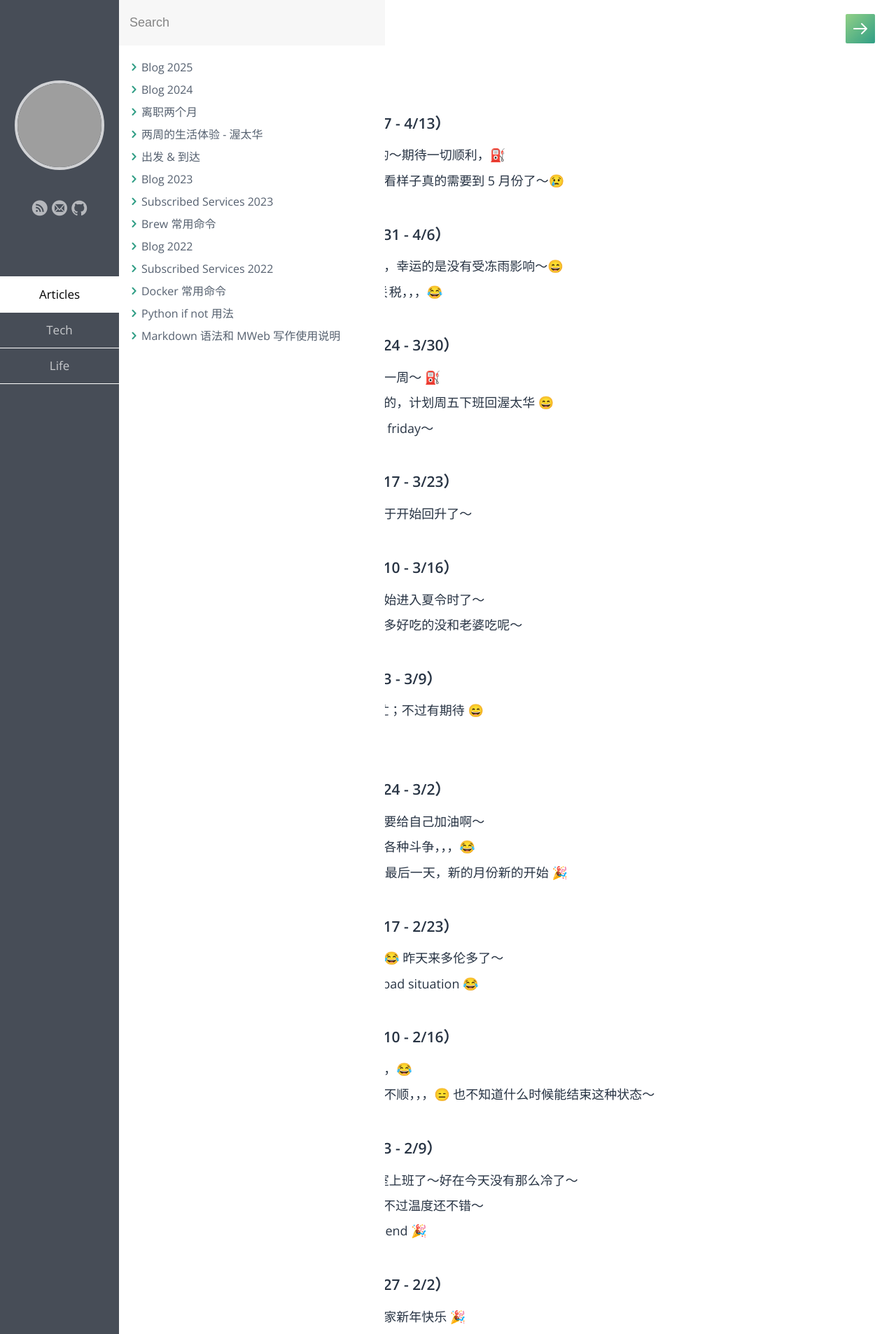
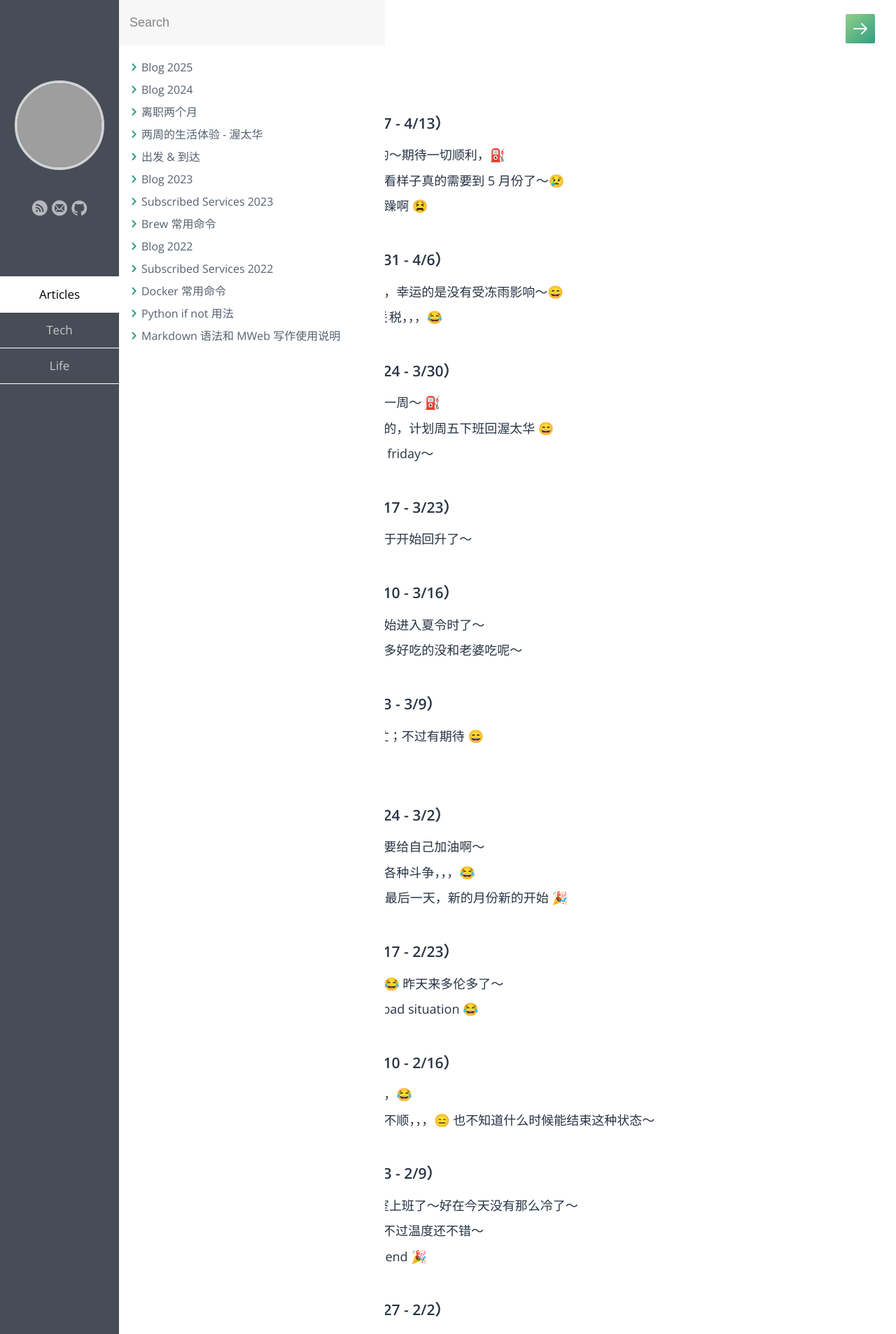
Before and after one commit to samxupeiran/samxupeiran.github.io, a Jekyll site: the page built from _posts/life/2025-01-02-my-blog.md, in a window 1280 px wide. Shown: the top 1907 px of the page at 70% size. Built offline with Jekyll 4.4.1, drawn with Linux system fonts in a browser that asks for light colours; some web fonts are replaced; grey boxes are pictures that could not be loaded.

Commit message:
feat: add weekly blog 4/11

```diff
--- a/_posts/life/2025-01-02-my-blog.md
+++ b/_posts/life/2025-01-02-my-blog.md
@@ -9,6 +9,7 @@ tags: Blog
 - ### 2025 年 4 月 第 2 周（4/7 - 4/13）
      - 4/7 这周温度还是比较低的～期待一切顺利，⛽️
      - 4/10 一直没有暖和起来，看样子真的需要到 5 月份了～😢
+     - 4/11 周五了，最近有些烦躁啊 😫
 
 - ### 2025 年 4 月 第 1 周（3/31 - 4/6）
      - 3/31 周末回了一趟渥太华，幸运的是没有受冻雨影响～😄
```
